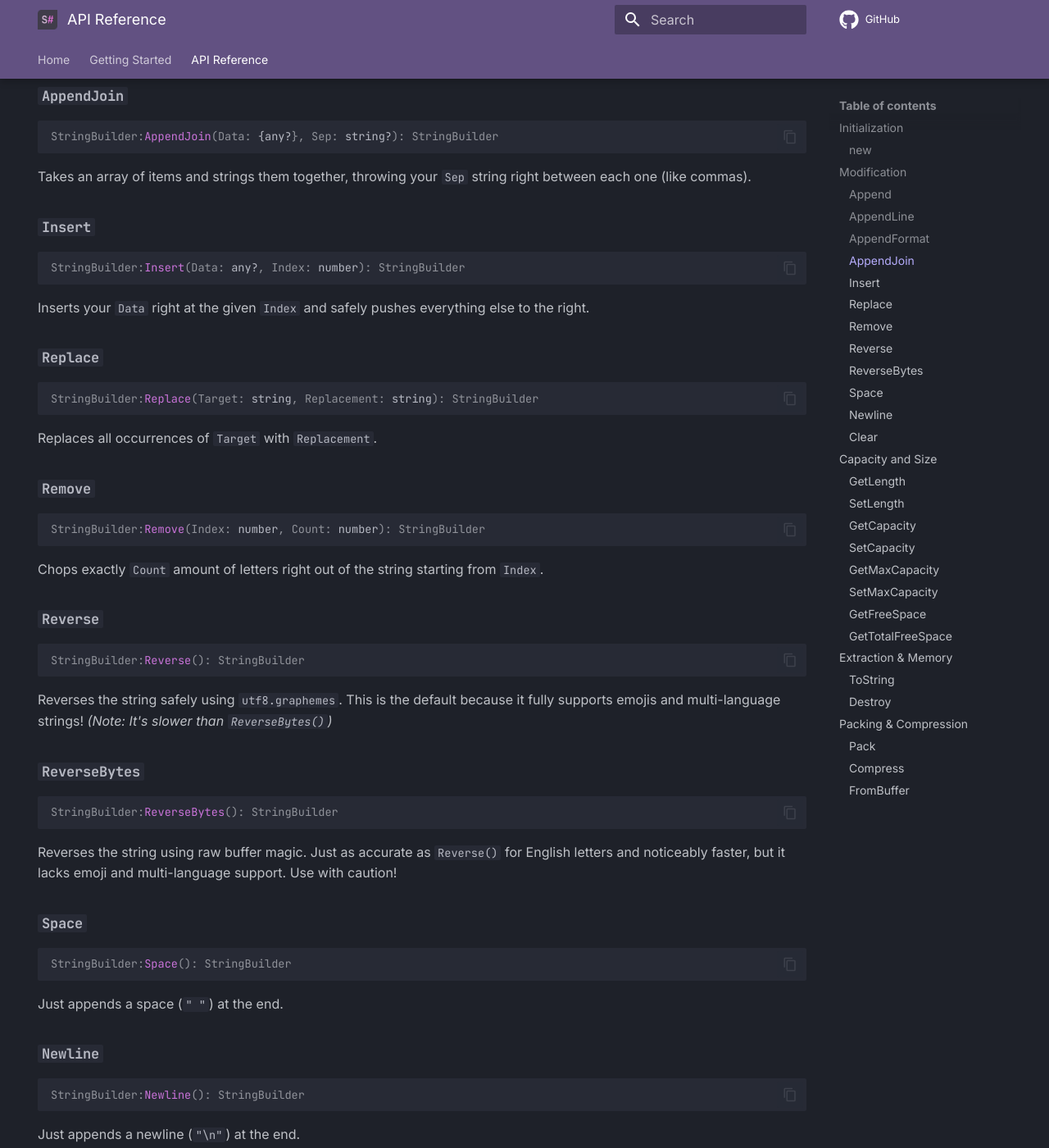
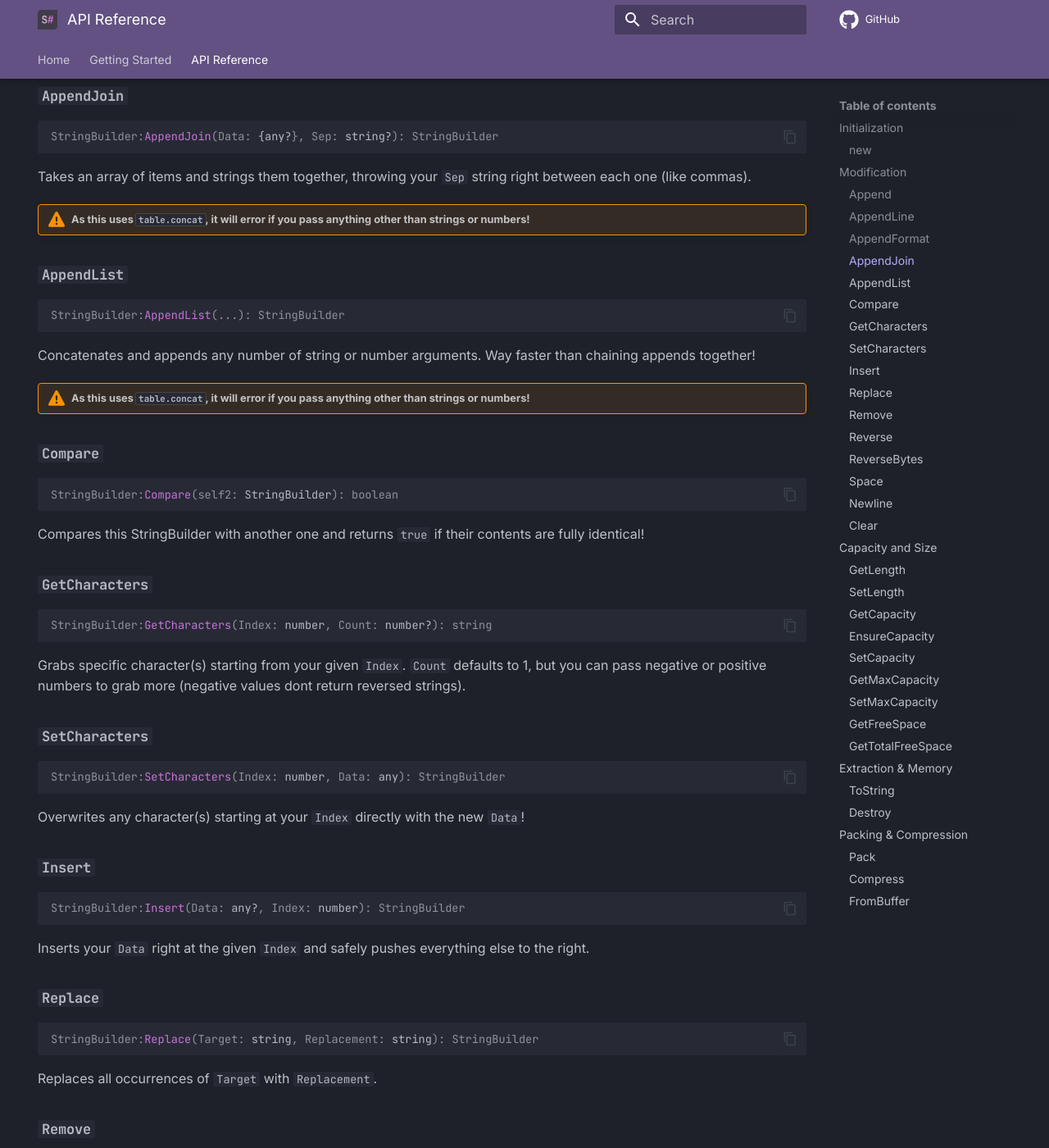
Before and after one commit to ghoste0001/StringBuilder-Roblox, an MkDocs documentation site: the page built from docs/pages/api-reference.md, in a window 1280 px wide and 1400 px high, scrolled down 1068 px. Shown: the whole window at 82% size. Built offline with MkDocs 1.6.1 and Material for MkDocs 9.7.7, drawn with Linux system fonts in a browser that asks for light colours; comment, search, counter and statistics services are not loaded; some of the changed text lies outside the part shown.

Commit message:
update docs

````diff
--- a/docs/pages/api-reference.md
+++ b/docs/pages/api-reference.md
@@ -47,6 +47,32 @@ Same as `Append`, except with formatting built-in!
 StringBuilder:AppendJoin(Data: {any?}, Sep: string?): StringBuilder
 ```
 Takes an array of items and strings them together, throwing your `Sep` string right between each one (like commas).
+!!! warning "As this uses `table.concat`, it will error if you pass anything other than strings or numbers!"
+
+### `AppendList`
+```lua
+StringBuilder:AppendList(...): StringBuilder
+```
+Concatenates and appends any number of string or number arguments. Way faster than chaining appends together!
+!!! warning "As this uses `table.concat`, it will error if you pass anything other than strings or numbers!"
+
+### `Compare`
+```lua
+StringBuilder:Compare(self2: StringBuilder): boolean
+```
+Compares this StringBuilder with another one and returns `true` if their contents are fully identical!
+
+### `GetCharacters`
+```lua
+StringBuilder:GetCharacters(Index: number, Count: number?): string
+```
+Grabs specific character(s) starting from your given `Index`. `Count` defaults to 1, but you can pass negative or positive numbers to grab more (negative values dont return reversed strings).
+
+### `SetCharacters`
+```lua
+StringBuilder:SetCharacters(Index: number, Data: any): StringBuilder
+```
+Overwrites any character(s) starting at your `Index` directly with the new `Data`!
 
 ### `Insert`
 ```lua
@@ -112,11 +138,12 @@ Returns the current length of your string in bytes.
 
 ### `SetLength`
 ```lua
-StringBuilder:SetLength(Length: number)
+StringBuilder:SetLength(Length: number): boolean
 ```
-Manually sets the length of the string.
+Manually sets the length of the string!
 - If it's smaller, it instantly truncates your string.
 - If it's larger than your current capacity, it forces a buffer expansion.
+Returns `true` if successful, or `false` if your length is negative.
 
 ### `GetCapacity`
 ```lua
@@ -124,11 +151,18 @@ StringBuilder:GetCapacity(): number
 ```
 Returns your current capacity in bytes.
 
+### `EnsureCapacity`
+```lua
+StringBuilder:EnsureCapacity(EnsuredCapacity: number): (boolean, number)
+```
+Makes sure your buffer is at least as big as `EnsuredCapacity`! Returns `true` if it had to/could resize, alongside your new capacity.
+!!! warning "This is capped by your `StringBuilder`'s max capacity, so be sure to check if the returned capacity is enough!"
+
 ### `SetCapacity`
 ```lua
-StringBuilder:SetCapacity(Capacity: number)
+StringBuilder:SetCapacity(Capacity: number): number
 ```
-Manually set the capacity safely. It resizes the buffer, and any out of bounds data just gets cut off.
+Manually set the capacity safely! It resizes the buffer, and any out of bounds data just gets cut off. Returns the new actual capacity (capped by your max capacity!).
 
 ### `GetMaxCapacity`
 ```lua
--- a/mkdocs.yml
+++ b/mkdocs.yml
@@ -17,6 +17,7 @@ plugins:
       default_handler: python
 
 markdown_extensions:
+  - attr_list
   - admonition
   - pymdownx.details
   - pymdownx.superfences
````
Also changed, not shown: docs/index.md (+3 -3 lines).
